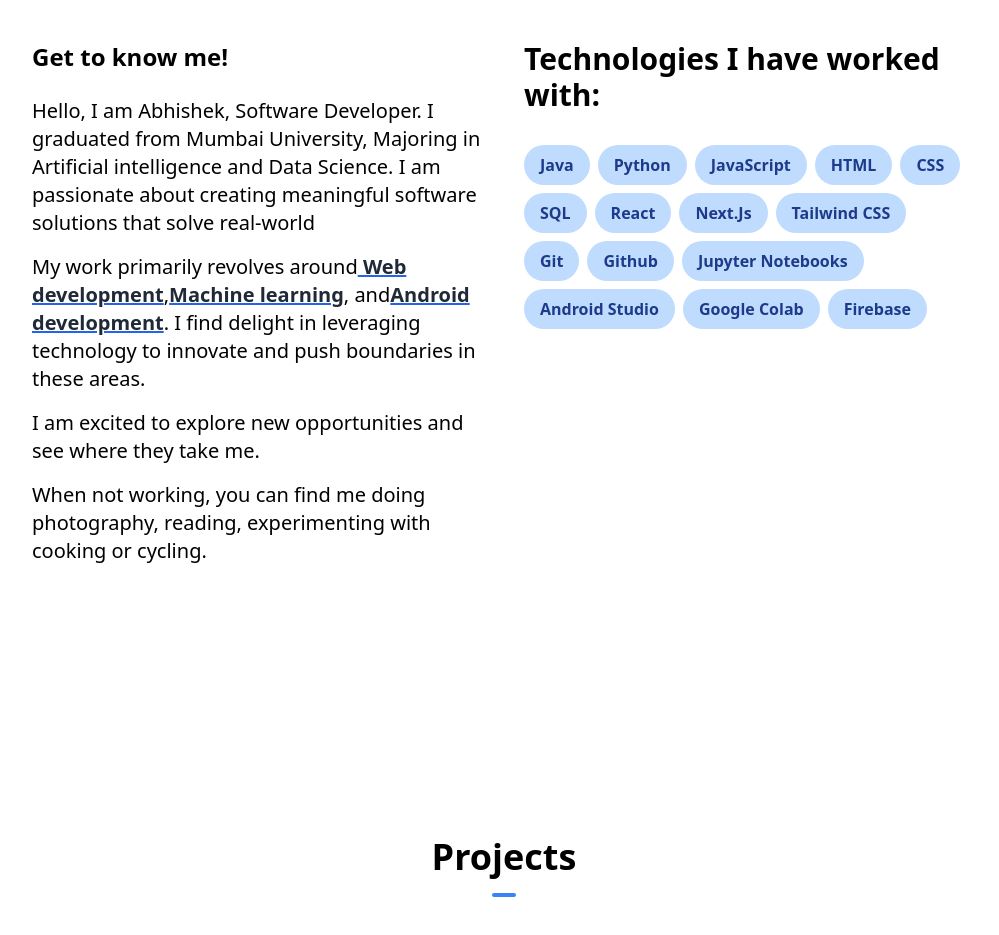
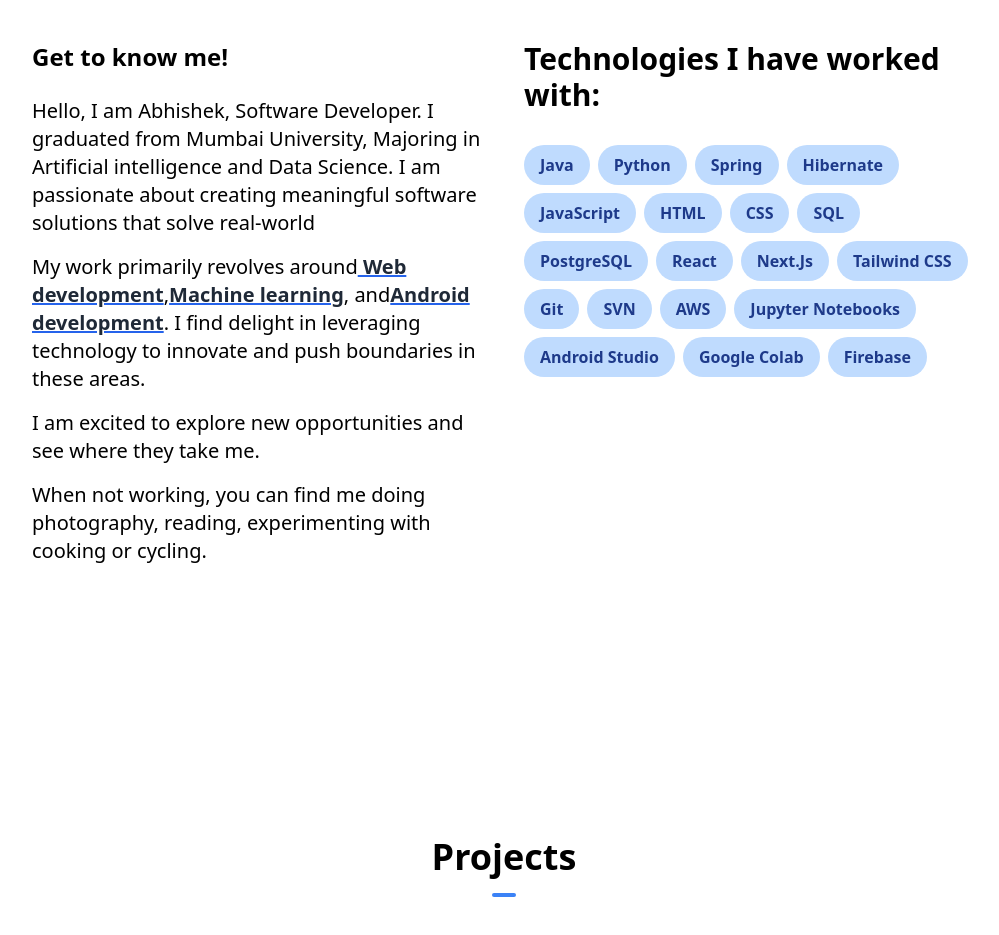
Before and after one commit to abmath113/AbhishekPortfolio, a Next.js app: page / in a window 1280 px wide. Shown: the part 1140-2075 px from the top of the page, without its empty margins (136-1135 px from the left). Built offline with nearby package versions, Linux system fonts and the light colour scheme.

Commit message:
minor changes

```diff
--- a/components/AboutSection.tsx
+++ b/components/AboutSection.tsx
@@ -3,15 +3,19 @@
 const skills = [
   { skill: "Java" },
   { skill: "Python" },
+  { skill: "Spring" },
+  { skill: "Hibernate" },
   { skill: "JavaScript" },
   { skill: "HTML" },
   { skill: "CSS" },
   { skill: "SQL" },
+  { skill: "PostgreSQL" },
   { skill: "React" },
   { skill: "Next.Js" },
   { skill: "Tailwind CSS" },
   { skill: "Git" },
-  { skill: "Github" },
+  { skill: "SVN" },
+  { skill: "AWS" },
   { skill: "Jupyter Notebooks" },
   { skill: "Android Studio" },
   { skill: "Google Colab" },
```
